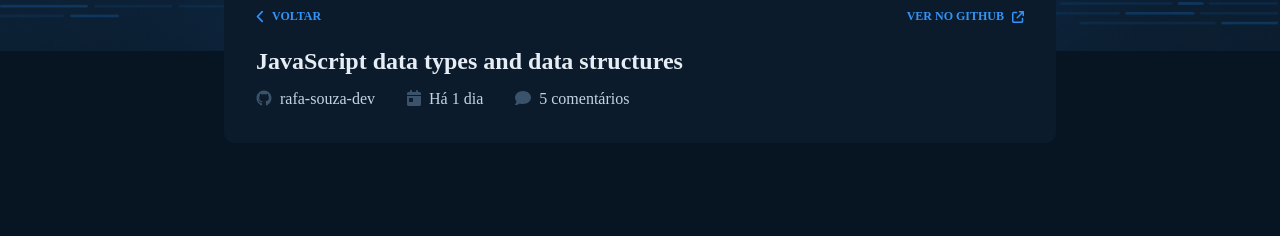
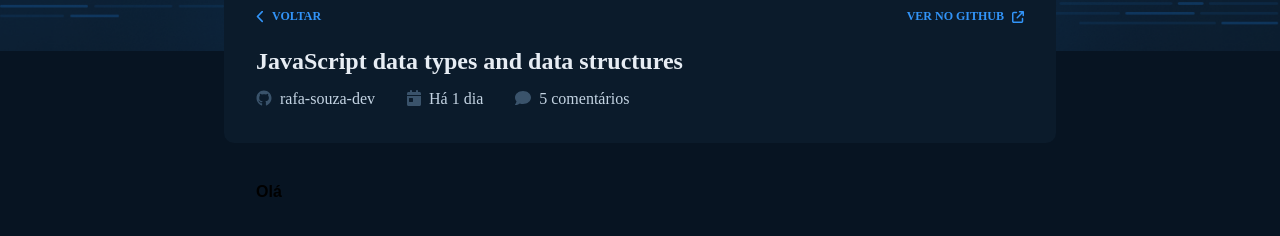
Before and after one commit to rafa-souza-dev/github_blog, a React app: page /post in a window 1280 px wide. Shown: the part 212-448 px from the top of the page. Built offline with nearby package versions, Linux system fonts and the light colour scheme; the HTML template or start-up script is replaced by a standard one.

Commit message:
created postText component

```diff
--- a/package.json
+++ b/package.json
@@ -20,6 +20,7 @@
     "eslint": "^8.26.0",
     "react": "^18.2.0",
     "react-dom": "^18.2.0",
+    "react-markdown": "^8.0.3",
     "react-router-dom": "^6.4.2",
     "styled-components": "^5.3.6"
   },
--- a/src/pages/Post/index.tsx
+++ b/src/pages/Post/index.tsx
@@ -1,3 +1,4 @@
+/* eslint-disable react/no-children-prop */
 import { FontAwesomeIcon } from '@fortawesome/react-fontawesome'
 import {
   PostBannerContainer,
@@ -7,6 +8,7 @@ import {
   PostBannerTitle,
   PostContainer,
   PostContent,
+  PostText,
 } from './styles'
 
 import {
@@ -19,7 +21,11 @@ import goback from '../../assets/goback.svg'
 import github from '../../assets/github.svg'
 import { IconInfo } from '../../components/IconInfo'
 
+import ReactMarkdown from 'react-markdown'
+
 export function Post() {
+  const markdown = `**Olá**`
+
   return (
     <PostContainer>
       <PostContent>
@@ -55,6 +61,9 @@ export function Post() {
             </PostBannerFooter>
           </PostBannerContent>
         </PostBannerContainer>
+        <PostText>
+          <ReactMarkdown children={markdown} />
+        </PostText>
       </PostContent>
     </PostContainer>
   )
--- a/src/pages/Post/styles.ts
+++ b/src/pages/Post/styles.ts
@@ -9,6 +9,7 @@ export const PostContainer = styled.main`
 export const PostContent = styled.div`
   display: flex;
   flex-direction: column;
+  gap: 2.5rem;
 `
 
 export const PostBannerContainer = styled.div`
@@ -64,3 +65,7 @@ export const PostBannerFooter = styled.footer`
   align-items: center;
   gap: 2rem;
 `
+
+export const PostText = styled.div`
+  padding: 0 2rem;
+`
```
Also changed, not shown: 1 other file (tests, documents, lock files or other folders).
